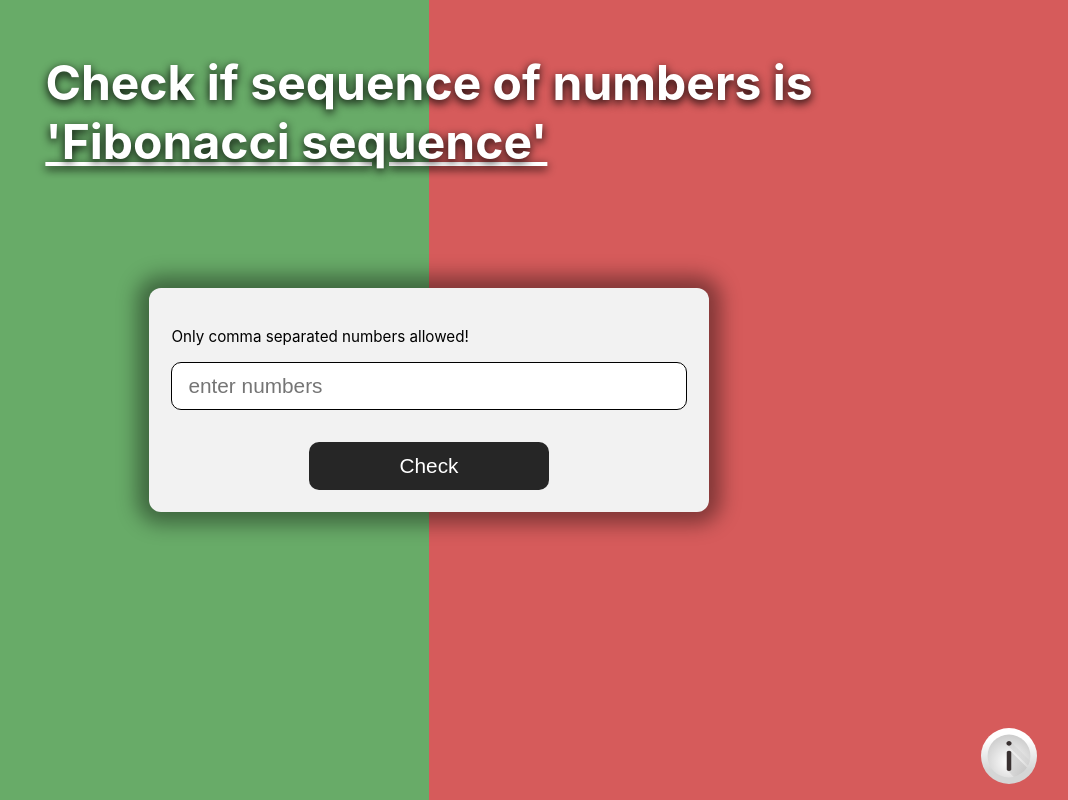
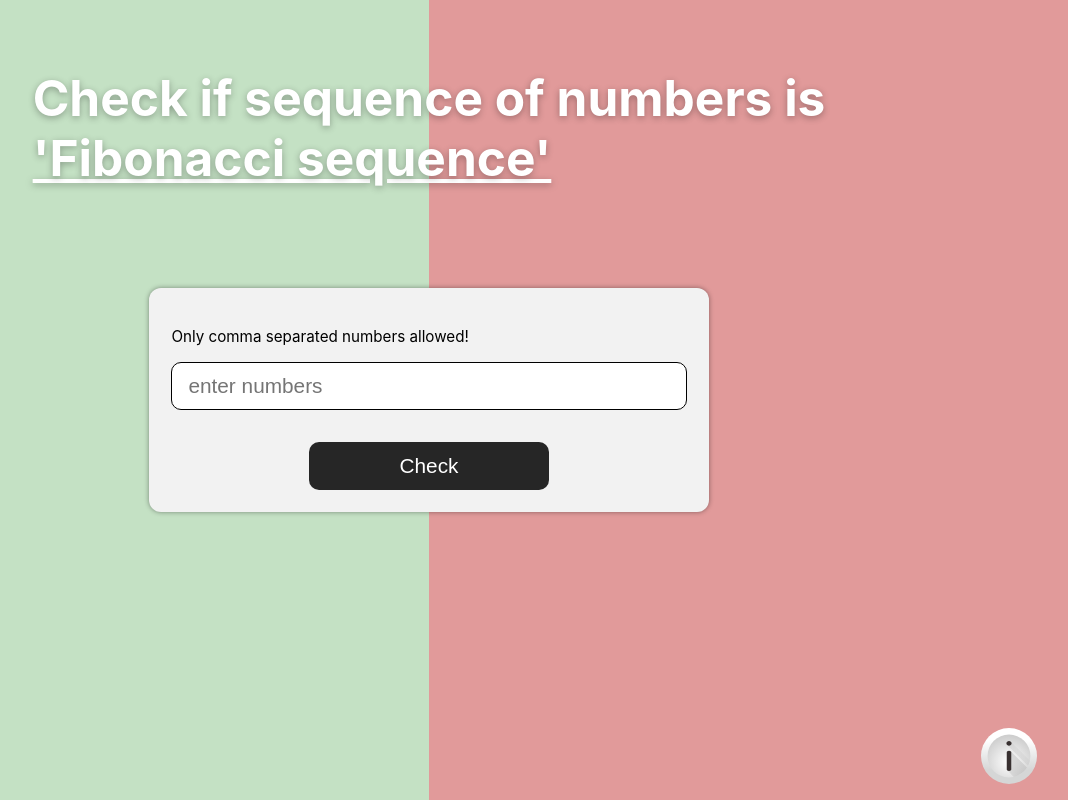
Before and after one commit to Ivailo663/Fibonacci-sequence, a React (Create React App) app: page / in a window 1280 px wide. Shown: the whole page, without its empty margins (211-1279 px from the left). Built offline with nearby package versions, Linux system fonts and the light colour scheme.

Commit message:
Style adjusment

```diff
--- a/src/App.css
+++ b/src/App.css
@@ -16,19 +16,20 @@ body,
 }
 .info-header {
   position: absolute;
-  top: 5rem;
+  top: 8rem;
   transform: translateY(-50%);
   color: #fff;
-  font-size: 3rem;
-  text-shadow: 0px 3px 10px #000;
+  font-size: calc(1.5rem + 2vw);
+  text-shadow: 0px 2px 7px rgba(0, 0, 0, 0.3);
   z-index: 4;
+  margin: 0 2rem;
 }
 .default {
   width: 0;
 }
 .greenSide {
   position: absolute;
-  background: #68ab68;
+  background: #c4e1c4;
   left: 0;
   top: 0;
   width: 50%;
@@ -38,7 +39,7 @@ body,
 }
 .redSide {
   position: absolute;
-  background: #d65b5b;
+  background: #e19a9a;
   right: 0;
   bottom: 0;
   width: 50%;
@@ -64,7 +65,7 @@ body,
   background: #f2f2f2;
   padding: calc(3rem - 2vw);
   border-radius: 12px;
-  box-shadow: 0px 0px 20px 12px rgba(0, 0, 0, 0.4);
+  box-shadow: 0px 0px 5px 0px rgba(0, 0, 0, 0.4);
 }
 .allowed-input {
   margin: 1rem 0;
@@ -111,17 +112,17 @@ input:focus {
   cursor: pointer;
 }
 input.validReg {
-  border: 1px solid rgb(119, 179, 95);
-  -webkit-box-shadow: 0px 0px 8px 3px rgba(119, 179, 95, 1);
-  -moz-box-shadow: 0px 0px 8px 3px rgba(119, 179, 95, 1);
-  box-shadow: 0px 0px 8px 3px rgba(119, 179, 95, 1);
+  border: none;
+  -webkit-box-shadow: 0px 0px 7px 0px rgba(119, 179, 95, 1);
+  -moz-box-shadow: 0px 0px 7px 0px rgba(119, 179, 95, 1);
+  box-shadow: 0px 0px 7px 0px rgba(119, 179, 95, 1);
   color: rgb(119, 179, 95);
 }
 input.invalidReg {
-  border: 1px solid rgb(240, 26, 26);
-  -webkit-box-shadow: 0px 0px 8px 3px rgba(240, 26, 26, 1);
-  -moz-box-shadow: 0px 0px 8px 3px rgba(240, 26, 26, 1);
-  box-shadow: 0px 0px 8px 3px rgba(240, 26, 26, 1);
+  border: none;
+  -webkit-box-shadow: 0px 0px 7px 0px rgba(240, 26, 26, 1);
+  -moz-box-shadow: 0px 0px 7px 0px rgba(240, 26, 26, 1);
+  box-shadow: 0px 0px 7px 0px rgba(240, 26, 26, 1);
   color: rgb(240, 26, 26);
 }
 .info-btn {
```
